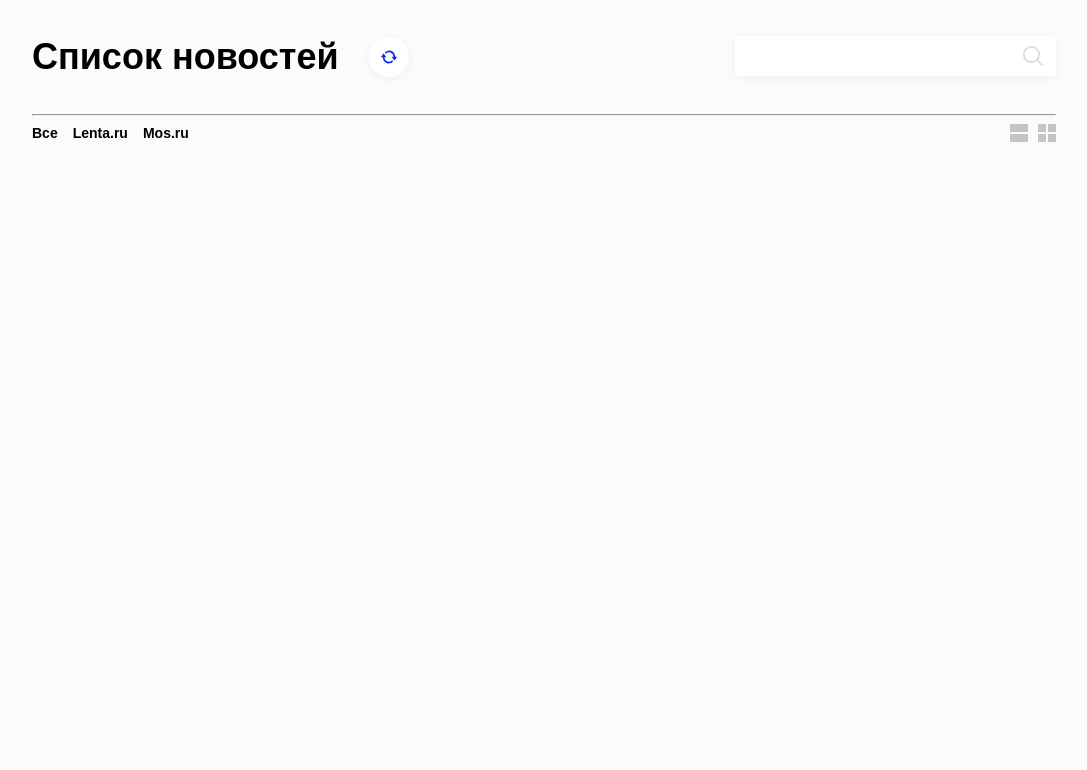
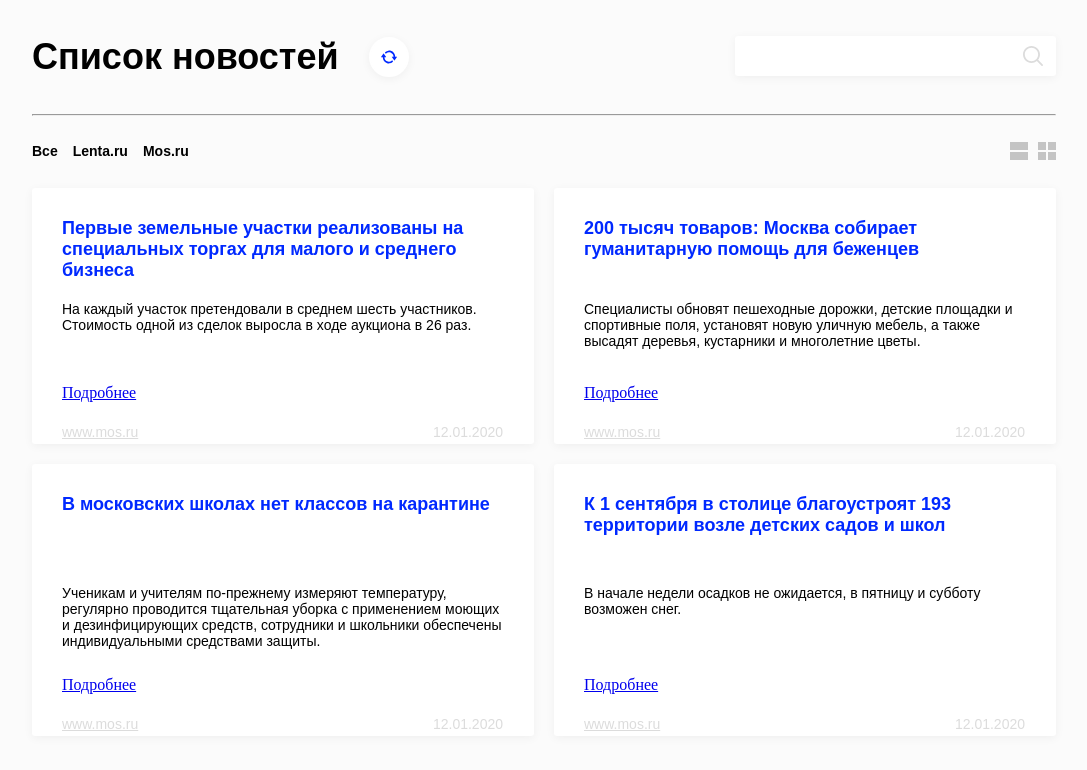
Before and after one commit to Shadowharm/news-list, a Nuxt app: page / in a window 1280 px wide. Shown: the top 770 px of the page, without its empty margins (96-1183 px from the left). Built offline with nearby package versions, Linux system fonts and the light colour scheme.

Commit message:
style: news layout

```diff
--- a/components/Activebar.vue
+++ b/components/Activebar.vue
@@ -2,31 +2,50 @@
     <div class="active-bar">
         <div class="search">
             <div class="search__title-btn">
-                <span class="search__title">Список новостей</span>
+                <h1 class="search__title">Список новостей</h1>
                 <button type="button" class="search__update-button">
                     <update-icon />
                 </button>
             </div>
             <search />
         </div>
-        <hr />
+        <hr class="active-bar__hr" />
         <div class="sorting">
             <div class="sorting__source">
-                <button class="sorting__button">Все</button>
-                <button class="sorting__button">Lenta.ru</button>
-                <button class="sorting__button">Mos.ru</button>
+                <label class="sorting__button">
+                    <input type="radio" class="radiobutton" name="source" />
+                    Все
+                </label>
+                <label class="sorting__button">
+                    <input type="radio" class="radiobutton" name="source" />
+                    Lenta.ru
+                </label>
+                <label class="sorting__button">
+                    <input type="radio" class="radiobutton" name="source" />
+                    Mos.ru
+                </label>
             </div>
             <div class="sorting__display-mode">
-                <button class="sorting__button rows">
+                <label class="sorting__button rows">
+                    <input
+                        type="radio"
+                        class="radiobutton"
+                        name="display-mode"
+                    />
                     <div class="rows__div" />
                     <div class="rows__div" />
-                </button>
-                <button class="sorting__button grid">
+                </label>
+                <label class="sorting__button grid">
+                    <input
+                        type="radio"
+                        class="radiobutton"
+                        name="display-mode"
+                    />
                     <div class="grid__div" />
                     <div class="grid__div" />
                     <div class="grid__div" />
                     <div class="grid__div" />
-                </button>
+                </label>
             </div>
         </div>
     </div>
@@ -44,17 +63,25 @@ export default Vue.extend({
 <style lang="scss">
 .active-bar {
     width: 100%;
+
+    &__hr {
+        margin: 0;
+        margin: 36px 0 26px;
+
+        @media (max-width: 600px) {
+            margin: 23px 0 20px;
+        }
+    }
 }
 
 .search {
     display: grid;
     grid-template-columns: max-content 1fr;
     grid-column-gap: 10%;
-    margin-bottom: 36px;
 
     @media (max-width: 600px) {
         grid-template-columns: 1fr;
-        grid-template-rows: 1fr 1fr;
+        grid-template-rows: max-content max-content;
         grid-row-gap: 20px;
     }
 
@@ -93,7 +120,7 @@ export default Vue.extend({
         font-weight: bold;
         font-size: 36px;
         color: #000000;
-
+        margin: 0;
         @media (max-width: 750px) {
             font-size: 30px;
         }
@@ -108,6 +135,11 @@ export default Vue.extend({
     flex-direction: row;
     justify-content: space-between;
     align-items: center;
+    margin-top: 26px;
+
+    @media (max-width: 600px) {
+        margin-top: 20px;
+    }
 
     &__source {
         display: grid;
@@ -160,4 +192,15 @@ export default Vue.extend({
         background-color: #c4c4c4;
     }
 }
+
+.radiobutton {
+    position: absolute;
+    width: 1px;
+    height: 1px;
+    margin: -1px;
+    padding: 0;
+    border: 0;
+    overflow: hidden;
+    clip: rect(0 0 0 0);
+}
 </style>
--- a/components/News.vue
+++ b/components/News.vue
@@ -1,8 +1,47 @@
 <template>
-    <div></div>
+    <div class="news news_grid">
+        <news-card
+            title="Первые земельные участки реализованы на специальных торгах для малого и среднего бизнеса"
+            description="На каждый участок претендовали в среднем шесть участников. Стоимость одной из сделок выросла в ходе аукциона в 26 раз."
+        />
+        <news-card
+            title="200 тысяч товаров: Москва собирает гуманитарную помощь для беженцев"
+            description="Специалисты обновят пешеходные дорожки, детские площадки и спортивные поля, установят новую уличную мебель, а также высадят деревья, кустарники и многолетние цветы."
+        />
+        <news-card
+            title="В московских школах нет классов на карантине"
+            description="Ученикам и учителям по-прежнему измеряют температуру, регулярно проводится тщательная уборка с применением моющих и дезинфицирующих средств, сотрудники и школьники обеспечены индивидуальными средствами защиты."
+        />
+        <news-card
+            title="К 1 сентября в столице благоустроят 193 территории возле детских садов и школ"
+            description="В начале недели осадков не ожидается, в пятницу и субботу возможен снег."
+        />
+    </div>
 </template>
 
 <script lang="ts">
 import Vue from 'vue';
-export default Vue.extend({});
+import NewsCard from '~/components/NewsCard.vue';
+export default Vue.extend({
+    components: { NewsCard },
+});
 </script>
+
+<style lang="scss">
+.news {
+    width: 100%;
+    margin-top: 28px;
+    display: grid;
+    grid-gap: 20px;
+    &_grid {
+        grid-template-columns: 1fr 1fr;
+
+        @media (max-width: 600px) {
+            grid-template-columns: 1fr;
+        }
+    }
+    &_rows {
+        grid-template-columns: 1fr;
+    }
+}
+</style>
--- /dev/null
+++ b/components/NewsCard.vue
@@ -0,0 +1,139 @@
+<template>
+    <div class="newscard">
+        <div class="newscard__container">
+            <!-- <div class="image">
+                <img
+                    src="https://www.mos.ru/upload/newsfeed/pressevents/pyls_shkoli-na-karantine-grishkin.jpg"
+                    alt=""
+                    class="image__img"
+                />
+            </div> -->
+            <div class="newscard__main_grid">
+                <h2 class="newscard__title">
+                    {{ title }}
+                </h2>
+
+                <div class="newscard__description">
+                    {{ description }}
+                </div>
+                <div class="newscard__link">
+                    <a href="#">Подробнее</a>
+                </div>
+            </div>
+        </div>
+        <div class="newscard__info">
+            <a class="newscard__source" href="#">www.mos.ru</a>
+            <span>12.01.2020</span>
+        </div>
+    </div>
+</template>
+
+<script lang="ts">
+import Vue from 'vue';
+export default Vue.extend({
+    props: {
+        title: String,
+        description: String,
+        imgSrc: String,
+        link: String,
+        source: String,
+    },
+});
+</script>
+
+<style lang="scss">
+.newscard {
+    background: #ffffff;
+    box-shadow: 0px 2px 10px rgba(0, 0, 0, 0.05);
+    border-radius: 3px;
+    padding: 30px 31px 4px 30px;
+    display: grid;
+    grid-template-rows: auto max-content;
+
+    @media (max-width: 600px) {
+        padding: 30px 22.77px 4px 22.04px;
+    }
+
+    &__container {
+        display: flex;
+        flex-direction: row;
+        justify-content: space-between;
+        margin-right: auto;
+
+        @media (max-width: 600px) {
+            flex-direction: column;
+        }
+    }
+
+    &__main_rows {
+        display: block;
+    }
+
+    &__main_grid {
+        display: grid;
+        grid-template-rows: 1fr 1fr max-content;
+
+        @media (max-width: 600px) {
+            display: block;
+        }
+    }
+
+    &__title {
+        font-family: Arial;
+        font-style: normal;
+        font-weight: bold;
+        font-size: 18px;
+        color: #0029ff;
+        margin: 0;
+        margin-bottom: 20px;
+    }
+
+    &__description {
+        font-family: Arial;
+        font-style: normal;
+        font-weight: normal;
+        font-size: 14px;
+
+        margin-bottom: 27px;
+    }
+
+    &__link {
+        height: 20px;
+        margin-bottom: 20px;
+    }
+
+    &__info {
+        display: flex;
+        flex-direction: row;
+        justify-content: space-between;
+        align-items: center;
+        font-family: Arial;
+        font-style: normal;
+        font-weight: normal;
+        font-size: 14px;
+        color: #dcdcdc;
+        width: 100%;
+    }
+
+    &__source {
+        color: inherit;
+    }
+}
+
+.image {
+    margin-right: 30px;
+
+    @media (max-width: 600px) {
+        margin-right: 0;
+        margin-bottom: 20px;
+    }
+    &__img {
+        height: 100px;
+
+        @media (max-width: 600px) {
+            width: 100%;
+            height: 100%;
+        }
+    }
+}
+</style>
```
